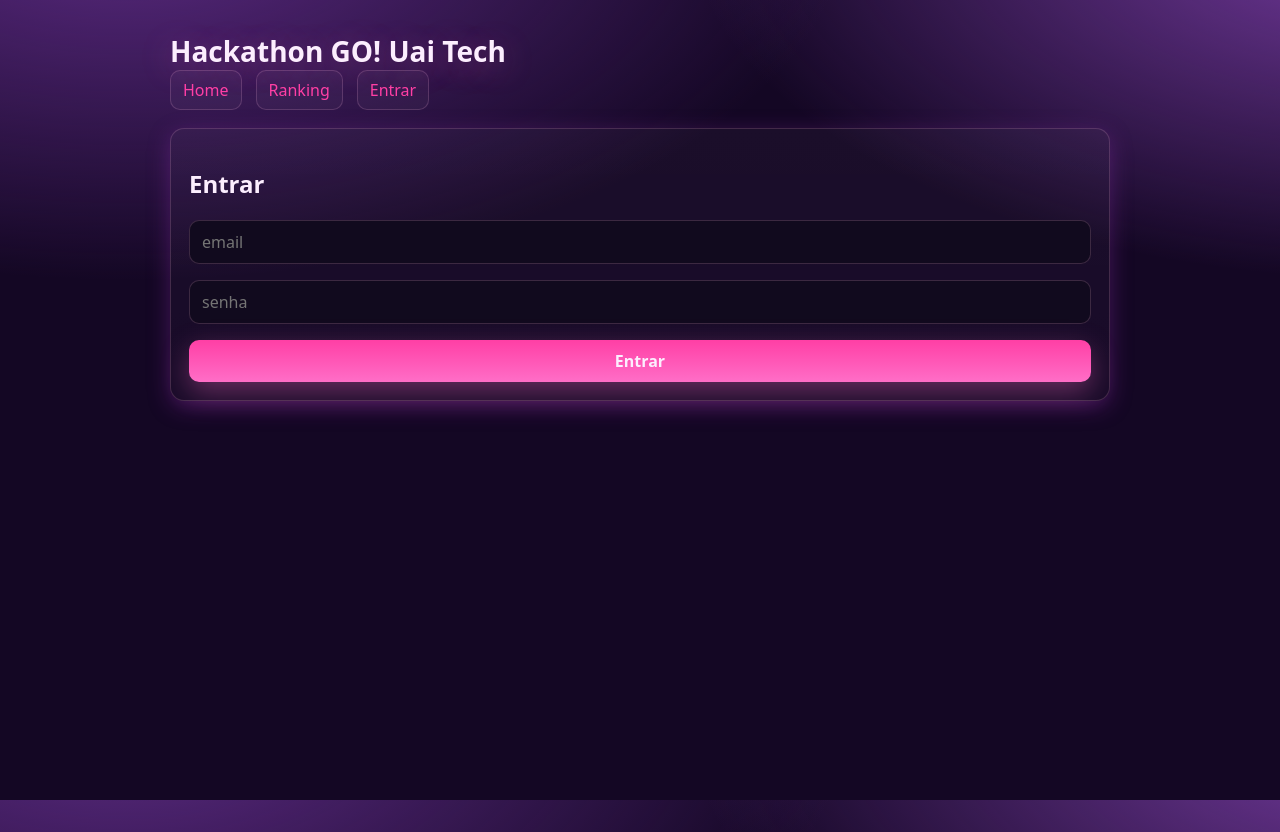
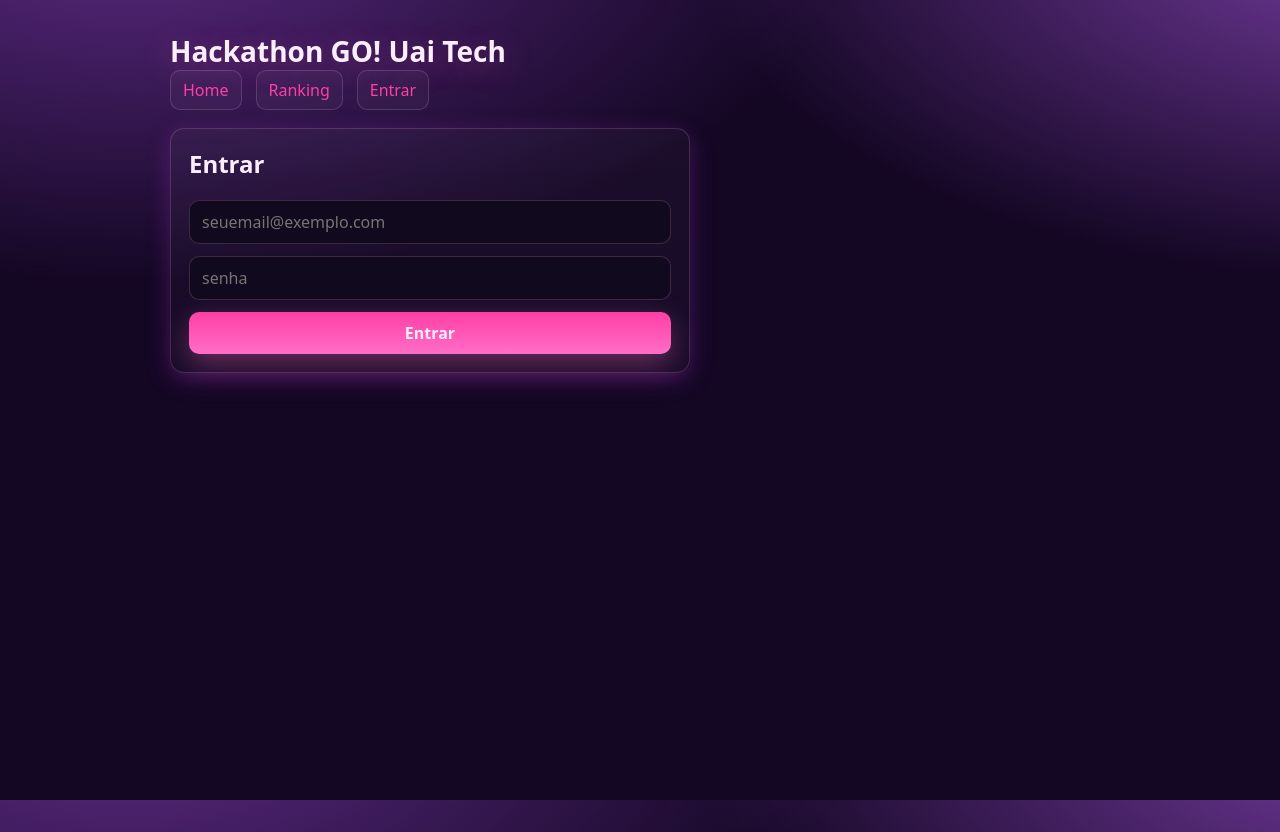
Before and after one commit to christiannepimenta/hackathon-web, a Next.js app: page /login in a window 1280 px wide. Built offline with nearby package versions, Linux system fonts and the light colour scheme; no server answers.

Commit message:
Update page.jsx

```diff
--- a/app/login/page.jsx
+++ b/app/login/page.jsx
@@ -1,36 +1,70 @@
+// app/login/page.jsx
 "use client";
+
 import { useState } from "react";
 const API = process.env.NEXT_PUBLIC_API_BASE;
 
 export default function Login() {
-  const [email,setEmail]=useState("");
-  const [password,setPass]=useState("");
-  const [msg,setMsg]=useState("");
+  const [email, setEmail] = useState("");
+  const [password, setPass] = useState("");
+  const [msg, setMsg] = useState("");
+  const [busy, setBusy] = useState(false);
 
-  async function onSubmit(e){
+  async function onSubmit(e) {
     e.preventDefault();
     setMsg("");
-    const r = await fetch(`${API}/auth/login`, {
-      method:"POST", headers:{ "Content-Type":"application/json" },
-      body: JSON.stringify({ email, password })
-    });
-    const j = await r.json();
-    if (!r.ok) return setMsg(j.error || "erro");
-    localStorage.setItem("token", j.token);
-    localStorage.setItem("user", JSON.stringify(j.user));
-    location.href = "/";
+    if (!email || !password) return setMsg("Preencha e-mail e senha.");
+    setBusy(true);
+    try {
+      const r = await fetch(`${API}/auth/login`, {
+        method: "POST",
+        headers: { "Content-Type": "application/json" },
+        body: JSON.stringify({ email, password }),
+      });
+      const j = await r.json();
+      if (!r.ok) throw new Error(j?.error || "Falha no login");
+      localStorage.setItem("token", j.token);
+      localStorage.setItem("user", JSON.stringify(j.user));
+      // redireciona pela role
+      const role = j.user?.role;
+      const go =
+        role === "admin" ? "/admin" :
+        role === "judge" ? "/judge" :
+        role === "participant" ? "/team" : "/";
+      window.location.href = go;
+    } catch (err) {
+      setMsg(String(err.message || err));
+    } finally {
+      setBusy(false);
+    }
   }
 
   return (
     <main className="grid">
-      <section className="card">
-        <h2>Entrar</h2>
-        <form onSubmit={onSubmit} className="grid">
-          <input className="input" value={email} onChange={e=>setEmail(e.target.value)} placeholder="email"/>
-          <input className="input" type="password" value={password} onChange={e=>setPass(e.target.value)} placeholder="senha"/>
-          <button className="btn">Entrar</button>
+      <section className="card" style={{ maxWidth: 520 }}>
+        <h2 style={{ marginTop: 0 }}>Entrar</h2>
+        <form onSubmit={onSubmit} className="grid" style={{ gap: 12 }}>
+          <input
+            className="input"
+            type="email"
+            value={email}
+            onChange={(e) => setEmail(e.target.value)}
+            placeholder="seuemail@exemplo.com"
+            autoComplete="email"
+          />
+          <input
+            className="input"
+            type="password"
+            value={password}
+            onChange={(e) => setPass(e.target.value)}
+            placeholder="senha"
+            autoComplete="current-password"
+          />
+          <button className="btn" disabled={busy}>
+            {busy ? "Entrando..." : "Entrar"}
+          </button>
         </form>
-        {msg && <p className="note">{msg}</p>}
+        {msg && <p className="note" style={{ marginTop: 10 }}>{msg}</p>}
       </section>
     </main>
   );
```
